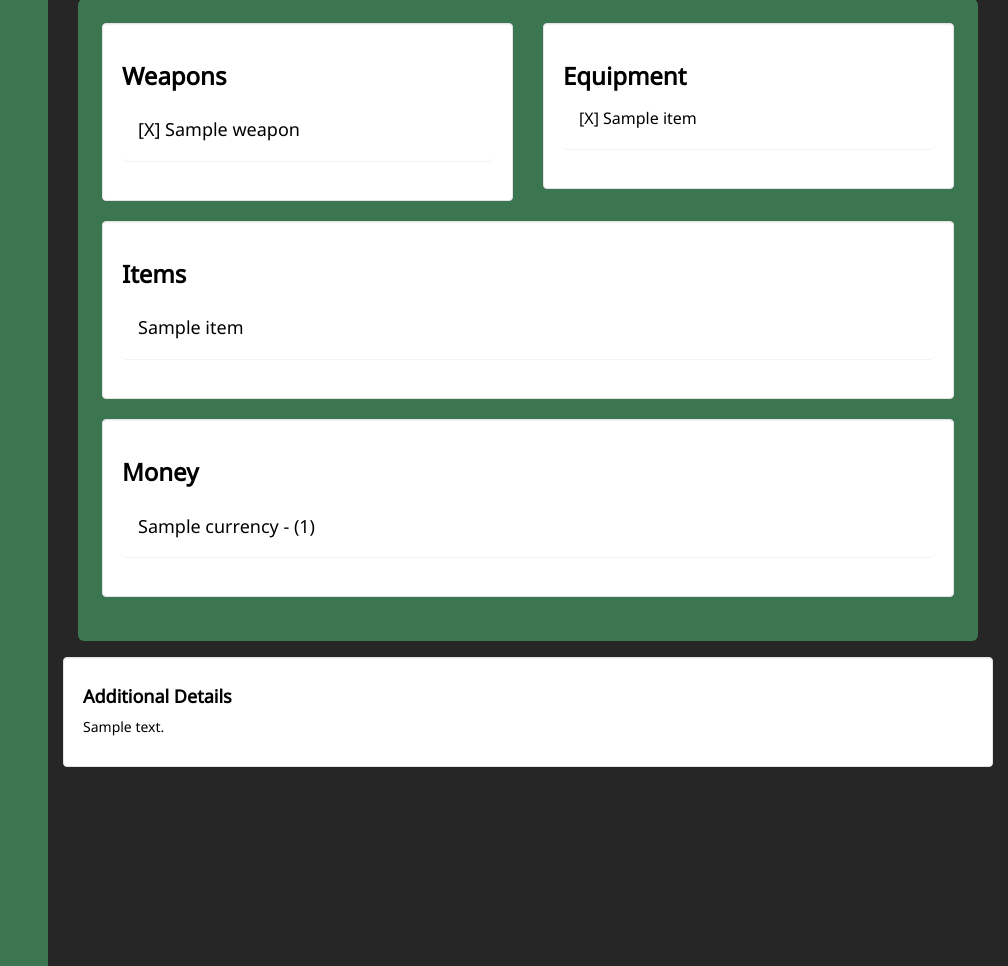
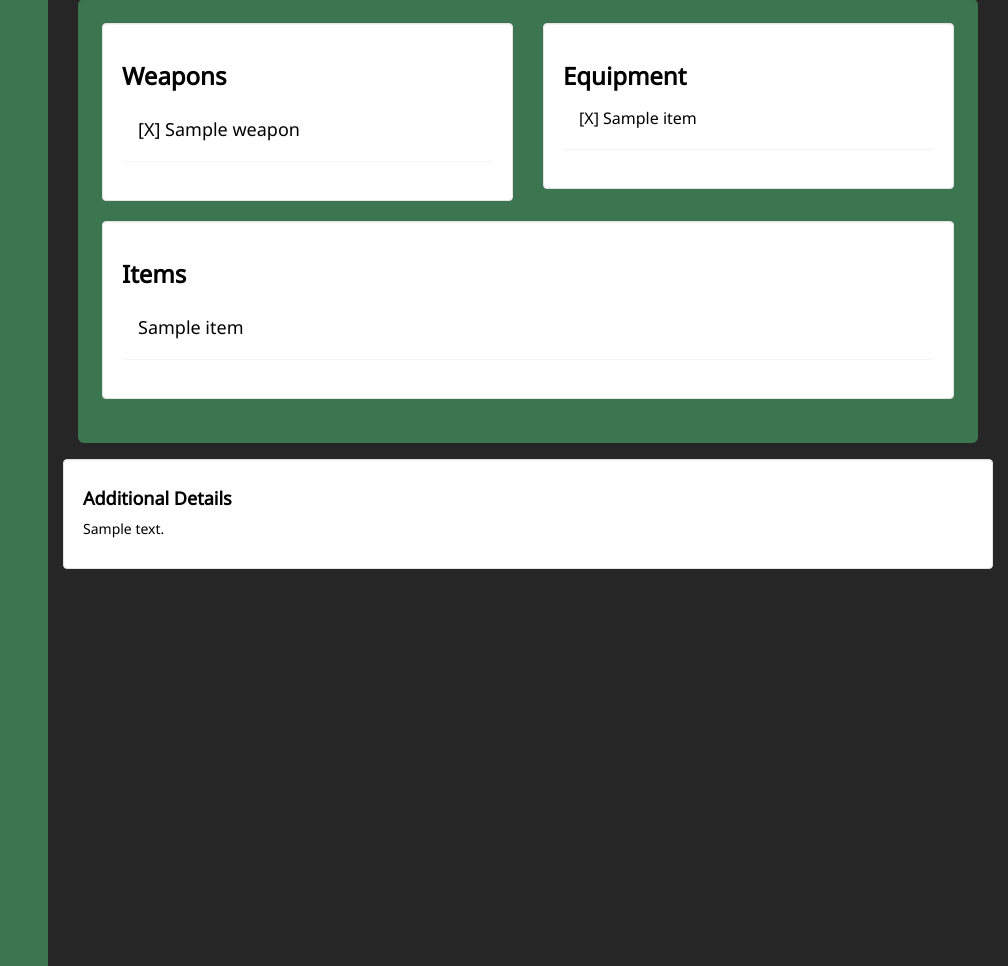
Before and after one commit to EndArixx/CoreSite, a Django app: template Core/stats/templates/stats/CharacterNewLim.html in a window 1280 px wide. Shown: the part 1256-2222 px from the top of the page, without its empty margins (272-1280 px from the left). Run offline with Django 3.2, Linux system fonts and the light colour scheme; the template is opened without the code that fills it: values that come from a table or form of the project are taken from there, others are empty; data comes from the database, SQL or seed files in the repository; tables that the repository leaves empty hold one stand-in row (values such as "Sample post"); grey boxes marked "Sample" are stand-in pictures; some libraries are stand-ins or nearby versions.

Commit message:
Revert "added Currency"
This reverts commit 90c1fef3e643091d6c63c043df2a6b49681f69b0.

```diff
--- a/Core/stats/models.py
+++ b/Core/stats/models.py
@@ -16,7 +16,6 @@ IMPORTANT Identifiers/ForeignKeys:
 	AMID = Ammo ID
 	AID = Armor ID
 	IIP = Item ID
-	MID = Money ID
 	BID = Ammo ID
 	VID = Vehicle ID
 	CVID = Character Vehicle ID
@@ -226,7 +225,6 @@ class Weapon(models.Model):
 	Details =  models.CharField(max_length=2000,blank=True, null=True)
 	Capacity = models.IntegerField(default=1)
 	Rarity  = models.IntegerField(default=1)
-	Cost =  models.IntegerField(default=-1)
 	Details =  models.CharField(max_length=2000,blank=True, null=True)
 	GC_notes = models.CharField(max_length=2000,blank=True, null=True)
 	def __str__(self):
@@ -304,7 +302,6 @@ class Character_Item(models.Model):
 	CID = models.ForeignKey(Character, on_delete=models.CASCADE)
 	Name =  models.CharField(max_length=200)
 	Count = models.IntegerField(default=1)
-	Cost =  models.IntegerField(default=-1)
 	Details =  models.CharField(max_length=2000,blank=True, null=True)
 	Equipable = models.BooleanField(default = False)
 	Equiped = models.BooleanField(default = False)
@@ -381,29 +378,6 @@ class Group_Vehicle_Feature(models.Model):
 	GC_notes = models.CharField(max_length=2000,blank=True, null=True)
 	def __str__(self):
 		return self.Name
-
-#------------------------------------------------------------------------------
-#------------------------------ Currency --------------------------------------
-#------------------------------------------------------------------------------
-
-class Currency(models.Model):
-	MID = models.AutoField(primary_key=True)
-	Name =  models.CharField(max_length=200)
-	Value = models.IntegerField(default=1)
-	Details =  models.CharField(max_length=2000,blank=True, null=True)
-	GC_notes = models.CharField(max_length=2000,blank=True, null=True)
-	def __str__(self):
-		return self.Name
-
-class Character_Currency(models.Model):
-	MID = models.ForeignKey(Currency, on_delete=models.CASCADE)
-	CID = models.ForeignKey(Character, on_delete=models.CASCADE)
-	Count = models.IntegerField(default=1)
-	Hidden = models.BooleanField(default = False)
-	GC_notes = models.CharField(max_length=2000,blank=True, null=True)
-	def __str__(self):
-		return self.CID.Name + ' - '+ self.MID.Name
-
 
 #------------------------------------------------------------------------------
 #------------------------------ Status ----------------------------------------
--- a/Core/stats/templates/stats/CharacterNewLim.html
+++ b/Core/stats/templates/stats/CharacterNewLim.html
@@ -35,6 +35,8 @@
 			</div>
 		</div>
     </div>
+
+
     <div class="col-md-4">
         <div class="row">
 			<div class="col">
@@ -105,6 +107,8 @@
             </div>
         </div>
     </div>
+
+
 	<div class="col-md-12">
 		<div class="well-lg">
           <h4>(Armor) <b>Health</b></h4>
@@ -157,6 +161,8 @@
         </div>
         </div>
 	</div>
+
+
 	<div class="col-md-12">
 	 <div class="well-lg">
 		<div class="row">
@@ -216,9 +222,9 @@
 		</div>
 		<div class="row">
 		<div class="col-md-12">
-		{% if characterItem %}
 		  <div class="well">
 			<h3><b>Items</b></h3>
+			{% if characterItem %}
 					<div class="panel-group" id="accordionItem">
 					  {% for cItem in characterItem %}
 						<div class="panel">
@@ -235,35 +241,15 @@
 						</div>
 					  {% endfor %}
 					</div>
+
+				  {% else %}
+					<p>No Items</p>
+				 {% endif %}
 		  </div>
-		{% endif %}
-		  {% if characterMoney %}
-		  <div class="well">
-			<h3><b>Money</b></h3>
-			<div class="panel-group" id="accordionWallet">
-			  {% for cMoney in characterMoney %}
-			  {% if  cMoney.Count > 0 %}
-				<div class="panel">
-				 <div class="panel-heading">
-					<h4 class="panel-title">
-					  <a data-toggle="collapse" data-parent="#accordionWallet" href="#collapseItem{{cMoney.MID.MID}}"><h4>{{ cMoney.MID.Name }} - ({{ cMoney.Count }})</h4></a>
-					</h4>
-				  </div>
-				  <div id="collapseItem{{cMoney.MID.MID}}" class="panel-collapse collapse">
-					<div class="panel-body">
-						{{ cMoney.MID.Details}} <p>
-						Total value: {% widthratio  cMoney.MID.Value 1 cMoney.Count %}
-					</div>
-				  </div>
-				</div>
-				{% endif %}
-			  {% endfor %}
-			</div>
-		  </div>
-		  {% endif %}
 		</div></div>
 	  </div>
     </div>
+
 	<div class="col-md-12">
 		<div class="row">
 			{% if characterDetails %}
--- a/Core/stats/views.py
+++ b/Core/stats/views.py
@@ -216,7 +216,6 @@ def Character_Sheet(request, CIDin):
 			characterGear = Character_Item.objects.filter(CID = CIDin, Equipable = True)
 			characterItem = Character_Item.objects.filter(CID = CIDin, Equipable = False)
 			characterDetails = Character_Details.objects.filter(CID = CIDin)
-			characterMoney = Character_Currency.objects.filter(CID = CIDin).order_by('-MID__Value')
 			htmlpage  = htmlpage.format('CharacterNewCon')
 		else:
 			characterStatus = Character_Status.objects.filter(CID = CIDin, Hidden = False)
@@ -225,7 +224,6 @@ def Character_Sheet(request, CIDin):
 			characterGear = Character_Item.objects.filter(CID = CIDin, Equipable = True, Hidden = False)
 			characterItem = Character_Item.objects.filter(CID = CIDin, Equipable = False, Hidden = False)
 			characterDetails = Character_Details.objects.filter(CID = CIDin, Hidden = False)
-			characterMoney = Character_Currency.objects.filter(CID = CIDin, Hidden = False).order_by('MID__Value')
 			htmlpage = htmlpage.format('CharacterNewLim')
 
 		#These tables do not have a hidden column.
@@ -260,7 +258,6 @@ def Character_Sheet(request, CIDin):
 	'characterGear': characterGear,
 	'characterItem': characterItem,
 	'characterDetails': characterDetails,
-	'characterMoney': characterMoney,
 	'characterStatus': characterStatus,
 	'isGC':isGC})
 
```
Also changed, not shown: Core/stats/admin.py (+1 -14 lines), Core/stats/templates/stats/CharacterNav.html (+9 -2 lines), Core/stats/templates/stats/CharacterNewCon.html (+12 -27 lines). Lines whose indentation alone changed are shown as unchanged.
